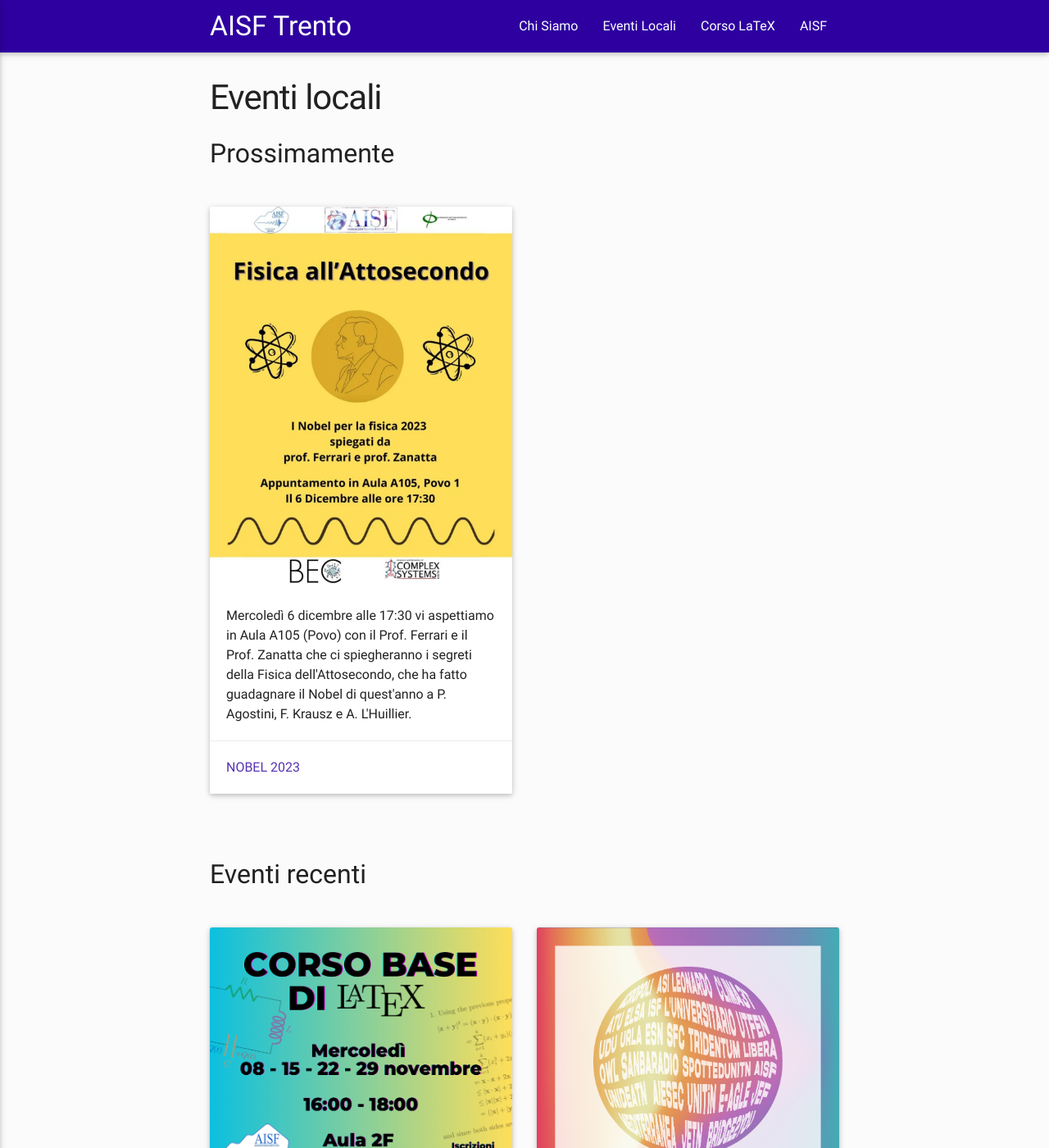
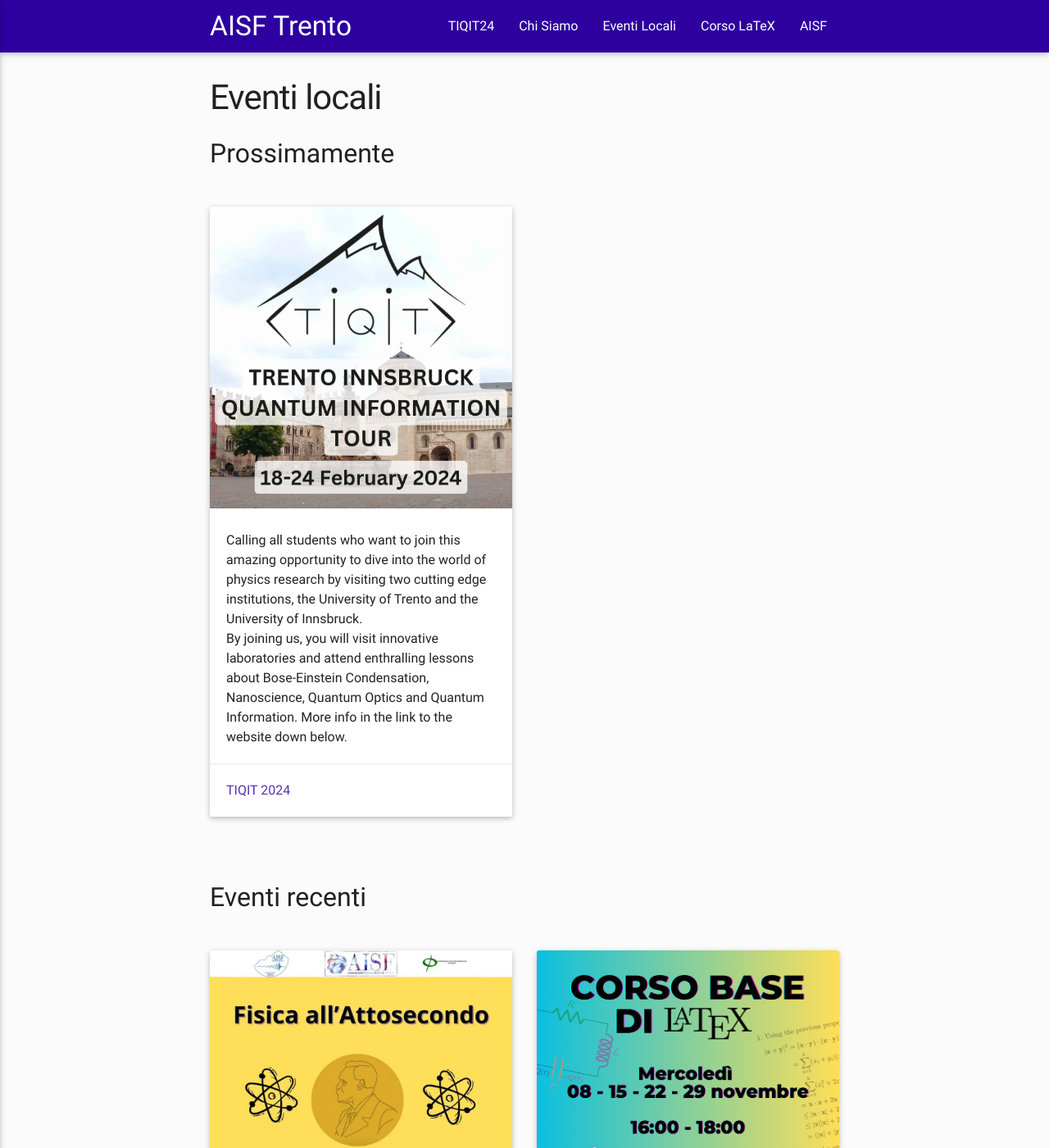
Before and after one commit to ai-sf/trento, a Jekyll site: the page built from eventi.html, in a window 1280 px wide and 1400 px high. Shown: the whole window at 82% size. Built offline with Jekyll 4.4.1, drawn with Linux system fonts in a browser that asks for light colours; nearby versions of some CDN libraries.

Commit message:
update events and add tiqit24 link

```diff
--- a/_data/eventi.yml
+++ b/_data/eventi.yml
@@ -1,10 +1,16 @@
 sections:
   - events:
+    - image: tiqit24.jpeg
+      title:
+      text: "Calling all students who want to join this amazing opportunity to dive into the world of physics research by visiting two cutting edge institutions, the University of Trento and the University of Innsbruck. <br>By joining us, you will visit innovative laboratories and attend enthralling lessons about Bose-Einstein Condensation, Nanoscience, Quantum Optics and Quantum Information. More info in the link to the website down below."
+      linktxt: TIQIT 2024
+      link: https://ai-sf.it/tiqit24/
+      todo: "y"
     - image: nobel23.jpeg
       title:
       text: "Mercoledì 6 dicembre alle 17:30 vi aspettiamo in Aula A105 (Povo) con il Prof. Ferrari e il Prof. Zanatta che ci spiegheranno i segreti della Fisica dell'Attosecondo, che ha fatto guadagnare il Nobel di quest'anno a P. Agostini, F. Krausz e A. L'Huillier."
       linktxt: Nobel 2023
-      todo: "y"
+      todo: "n"
     - image: latex_flyer.png
       title:
       text: "Come da tradizione, anche quest'anno terremo l'utilissimo corso di LaTeX, che darà le basi per poter scrivere con questo fondamentale strumento per la nostra carriera di fisici... e non solo!<br><br> È possibile segnarsi al corso tramite il link sottostante."
--- a/_data/menu.yml
+++ b/_data/menu.yml
@@ -1,5 +1,7 @@
 #- text: Home
 #  url: https://ai-sf.it/trento/
+- text: TIQIT24
+  url: https://ai-sf.it/tiqit24/
 - text: Chi Siamo
   url: comitato
 - text: Eventi Locali
--- a/_includes/nav.html
+++ b/_includes/nav.html
@@ -24,7 +24,7 @@
           {% else %}
             <li>
                 <a
-                   {% if item.url contains "http://" %}
+                   {% if item.url contains "https://" %}
                       href="{{ item.url }}"
                    {% else %}
                       href="{{ site.url }}/{{ item.url }}"
```
Also changed, not shown: img/eventi/tiqit24.jpeg (added).
